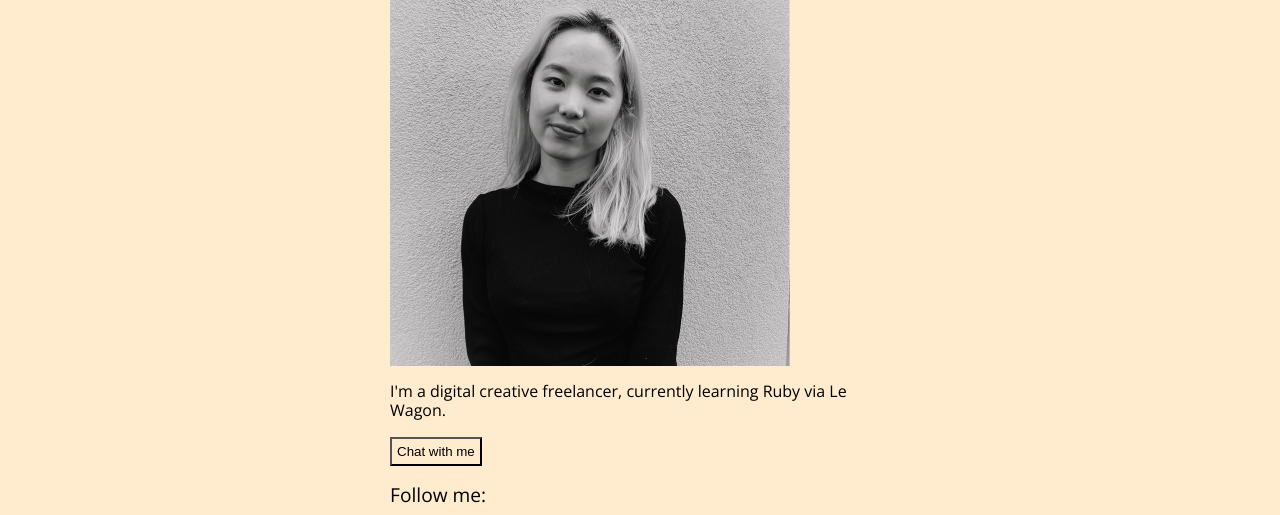
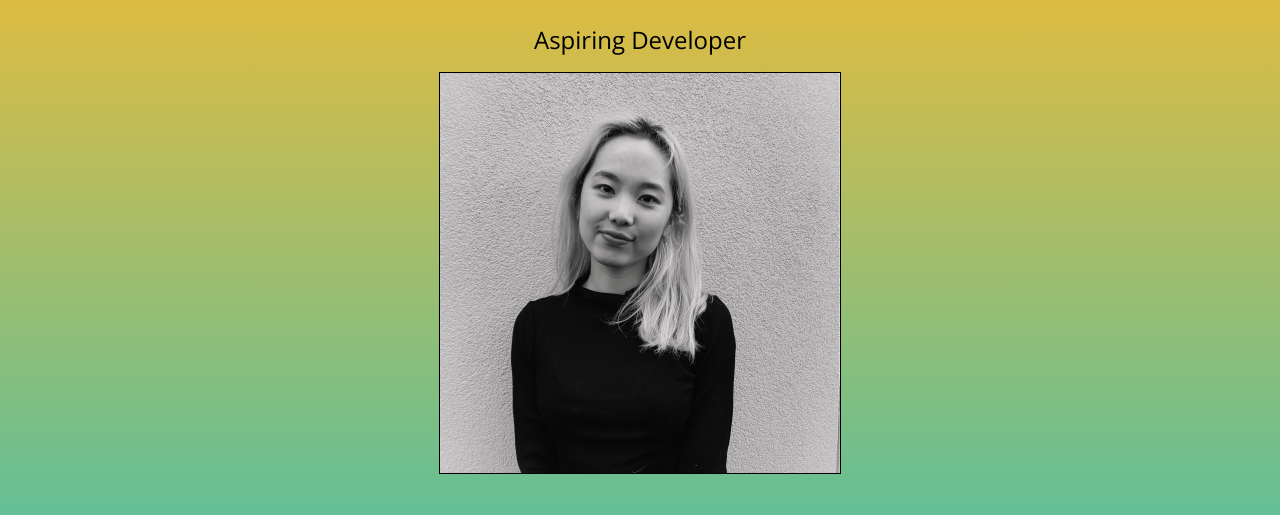
Before and after one commit to kk-im/profile, a plain HTML site: page index.html in a window 1280 px wide. Shown: the part 134-649 px from the top of the page. Drawn offline with nearby package versions, Linux system fonts and the light colour scheme.

Commit message:
Profile updates

```diff
--- a/index.html
+++ b/index.html
@@ -1,4 +1,5 @@
 <html>
+
 <head>
   <title>Kelly Kim | Profile</title>
   <meta charset="utf-8">
@@ -7,18 +8,26 @@
   <!-- Fontawesome Stylesheet -->
   <link rel="stylesheet" href="https://use.fontawesome.com/releases/v5.6.3/css/all.css">
 </head>
+
 <body>
   <div class="container">
+
+    <div class="card-1">
       <h1>Hi, I'm Kelly</h1>
-      <h2>Aspiring Programmer</h2>
+      <h2>Aspiring Developer</h2>
+      <img src="images/1630289986250.jpeg" class="pulse-grow-on-hover" width="400" height="auto">
+      <div class="description">
+        <p>A freelance creative copywriter, brand marketer and movement artist.
+          <br>
+          Currently completing the web dev bootcamp at Le Wagon CDMX and embarking
+          on an adventure as a digital nomad.
+        </p>
+      </div>
+      <button>Chat with me</button>
 
-      <div class="card">
-        <img src="images/1630289986250.jpeg" width="400" height="auto">
     </div>
 
     <div class="card">
-        <p>I'm a digital creative freelancer, currently learning Ruby via Le Wagon.</p>
-        <button>Chat with me</button>
       <h3>Follow me:</h3>
       <ul class="list-inline">
         <li><a href="https://www.linkedin.com/in/kellyswkim/">
--- a/style.css
+++ b/style.css
@@ -1,17 +1,46 @@
-@import url('https://fonts.googleapis.com/css2?family=Open+Sans:wght@300;400&display=swap');
+@import url('https://fonts.googleapis.com/css2?family=Josefin+Sans:wght@300&family=Open+Sans:ital,wght@0,300;0,400;0,600;1,300&display=swap');
 
 body {
-  background-color: blanchedalmond;
-  font-family: 'Open Sans', sans-serif;
+  background: linear-gradient(0deg, rgba(34,193,195,1) 0%, rgba(253,187,45,1) 100%);
+  font-family: 'Josefin Sans', sans-serif;
   font-size: 1em;
   line-height: 1.2;
-  font-weight: 300;
+}
+
+h1 {
+  font-size: 3em;
 }
 
 h1, h2, h3 {
-  font-size: 1.2em;
   line-height: 1;
   font-weight: 400;
+  font-family: 'Open Sans', sans-serif;
+}
+
+h2 {
+  font-size: 1.5em;
+}
+
+h3 {
+  font-size: 1.1em;
+}
+
+.card-1 {
+  display: flex;
+  flex-wrap: wrap;
+  flex-direction: column;
+  justify-content: center;
+  align-items: center;
+  padding-bottom: 30px;
+  border-bottom: 1px solid #000;
+}
+
+.card-1 img {
+  border: 1px solid black;
+}
+
+.card-1 img:hover {
+  border: 1px solid black;
 }
 
 a {
@@ -25,12 +54,18 @@ a:hover {
 
 button {
   background-color: transparent;
-  padding: 5px;
+  padding: 10px;
+  text-transform: uppercase;
+  border: 1px solid black;
 }
 
 .container {
   width: 500px;
   margin: 30px auto;
+}
+
+.description {
+  margin: 30px 0;
 }
 
 .list-inline > li {
@@ -64,3 +99,35 @@ ul {
     margin: 30px auto;
   }
 }
+
+@-webkit-keyframes pulse-grow-on-hover {
+  to {
+    -webkit-transform: scale(1.1);
+    transform: scale(1.1);
+  }
+}
+@keyframes pulse-grow-on-hover {
+  to {
+    -webkit-transform: scale(1.1);
+    transform: scale(1.1);
+  }
+}
+.pulse-grow-on-hover {
+  display: inline-block;
+  vertical-align: middle;
+  -webkit-transform: perspective(1px) translateZ(0);
+  transform: perspective(1px) translateZ(0);
+  box-shadow: 0 0 1px rgba(0, 0, 0, 0);
+}
+.pulse-grow-on-hover:hover, .pulse-grow-on-hover:focus, .pulse-grow-on-hover:active {
+  -webkit-animation-name: pulse-grow-on-hover;
+  animation-name: pulse-grow-on-hover;
+  -webkit-animation-duration: 0.3s;
+  animation-duration: 0.3s;
+  -webkit-animation-timing-function: linear;
+  animation-timing-function: linear;
+  -webkit-animation-iteration-count: infinite;
+  animation-iteration-count: infinite;
+  -webkit-animation-direction: alternate;
+  animation-direction: alternate;
+}
```
Lines whose indentation alone changed are shown as unchanged.
